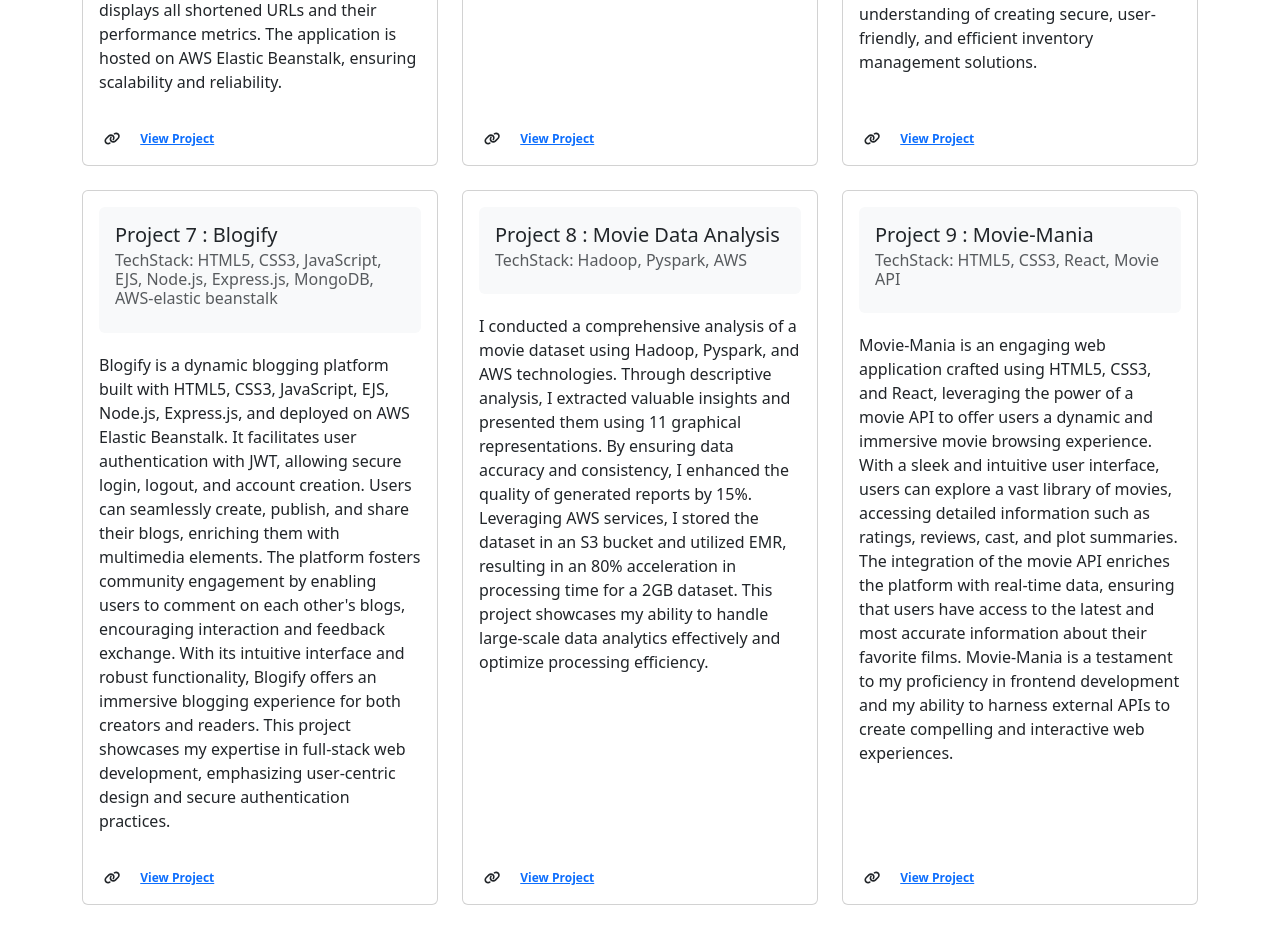
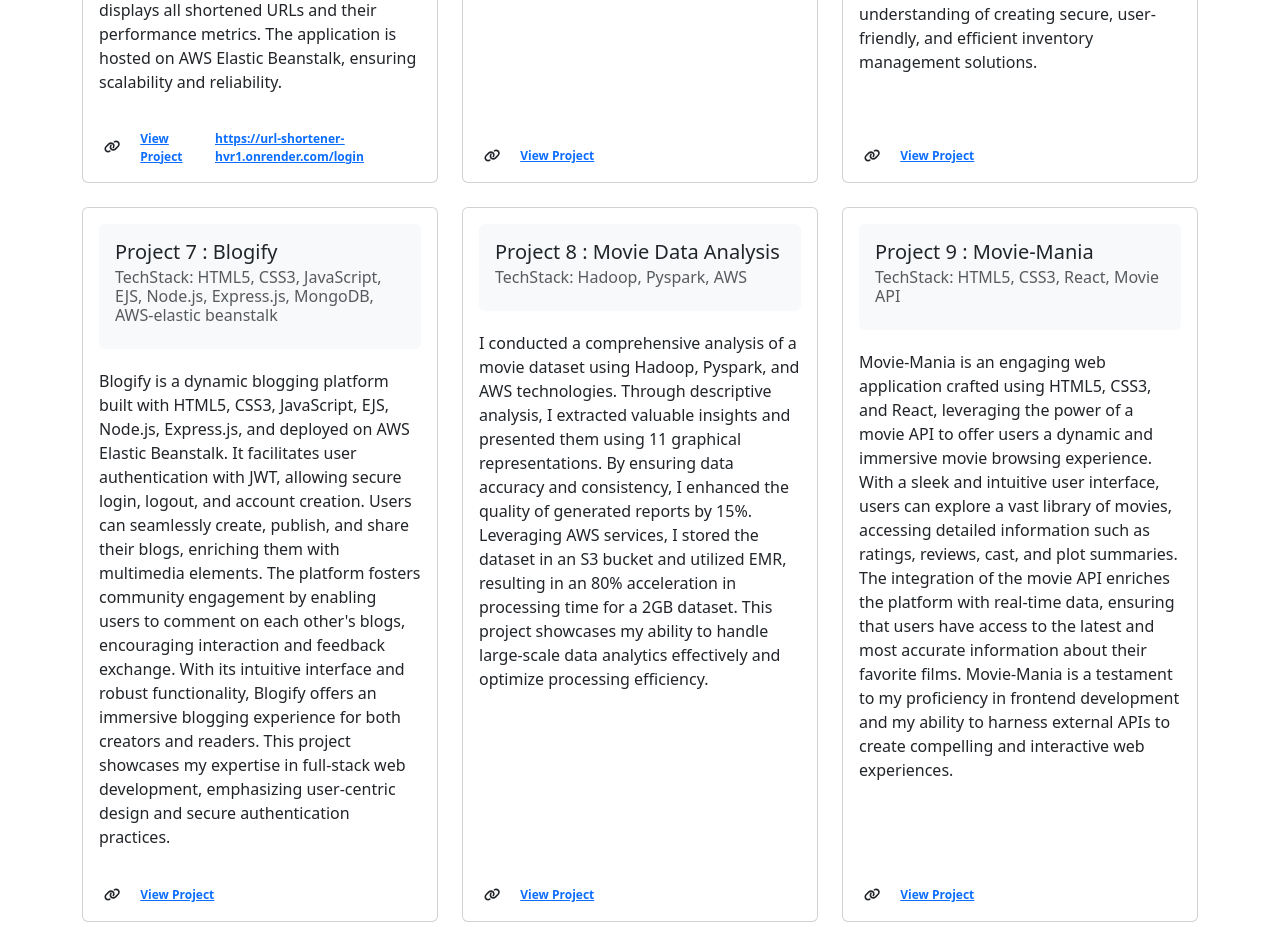
Before and after one commit to sanketauti8/portfolio, a React (Create React App) app: page / in a window 1280 px wide. Shown: the part 2020-2947 px from the top of the page. Built offline with nearby package versions, Linux system fonts and the light colour scheme.

Commit message:
Pushing changes to git

```diff
--- a/src/data.js
+++ b/src/data.js
@@ -68,7 +68,7 @@ const INFO = {
         logo: "https://cdn.jsdelivr.net/npm/programming-languages-logos/src/python/python.png",
         linkText: "View Project",
         link: "https://github.com/sanketauti8/URL-Shortner",
-        livelink: "",
+        livelink: "https://url-shortener-hvr1.onrender.com/login",
       },
       {
         title: "Project 5 : CampGroundsPro",
```
